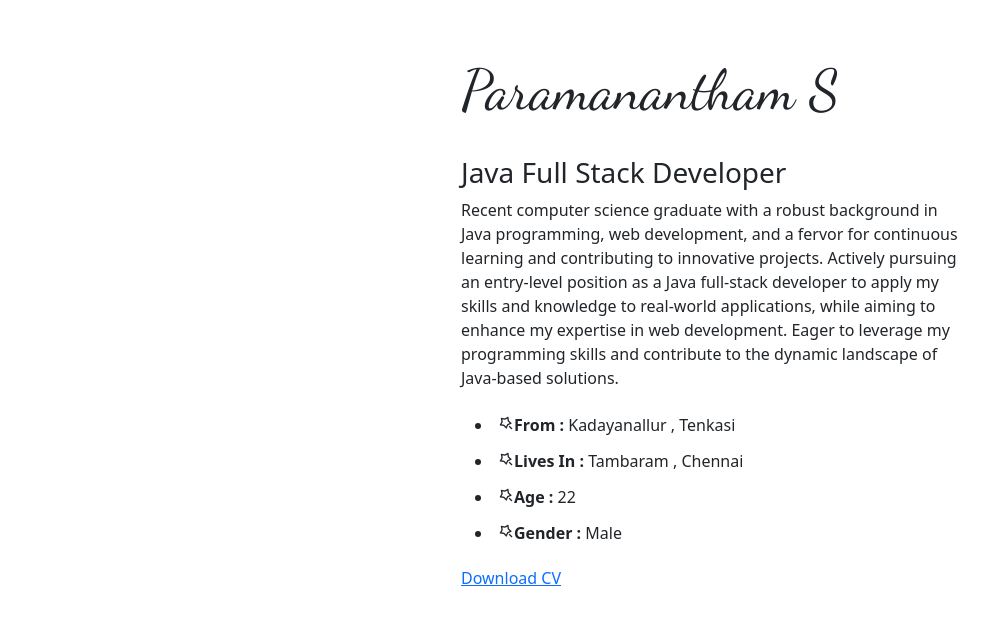
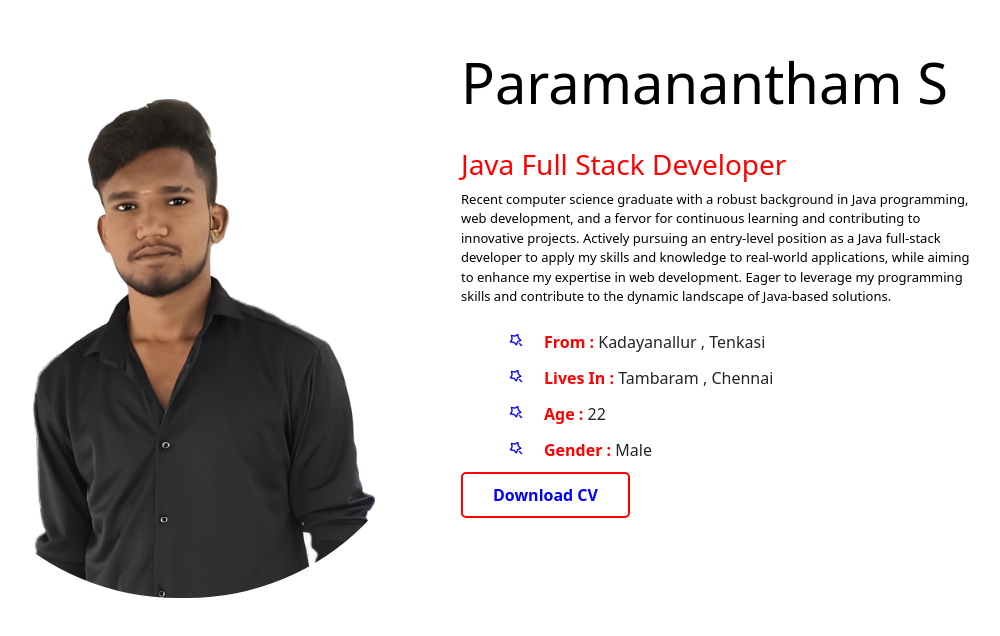
Before and after one commit to paramanantham1222/Parama_Portfolio, a website: page index.html in a window 1280 px wide. Shown: the part 946-1582 px from the top of the page, without its empty margins (191-1191 px from the left). Drawn offline with nearby package versions, Linux system fonts and the light colour scheme; a web font is replaced by a local one.

Commit message:
3rd update

```diff
--- a/assets/css/style.css
+++ b/assets/css/style.css
@@ -39,6 +39,53 @@ section{
     color: rgb(12, 110, 253);
     font-family: "Madimi One", sans-serif;
 }
-h5{
+.a{
     font-family: "Dancing Script", cursive;
 }
+.nam{
+    color: black;
+    font-weight: 100;
+    font-size: 60px;
+}
+.course{
+    color: red;
+    font-weight: 400;
+    font-size: 30px;
+}
+.nav-item i{
+    padding: 10px 10px 0px 10px;
+}
+.about_p{
+    color: black;
+    font-size: 13px;
+}
+.details{
+    list-style: none;
+}
+.details i{
+    padding: 10px 20px 0px 10px;
+    color: blue;
+}
+.details b{
+    color: red;
+
+}
+.dwnld_cv{
+    border:2px solid red;
+    padding: 10px 30px;
+    text-decoration: none;
+    color: blue;
+    font-weight: bold;
+    border-radius: 5px;
+}
+#about img{
+
+    margin-top: 50px;
+    border-radius: 2000px;
+}
+#navbar{
+    position: sticky;
+    top: 0;
+    background-color: white;
+    z-index: 1;
+}
```
Also changed, not shown: assets/img/img2.png (added).
